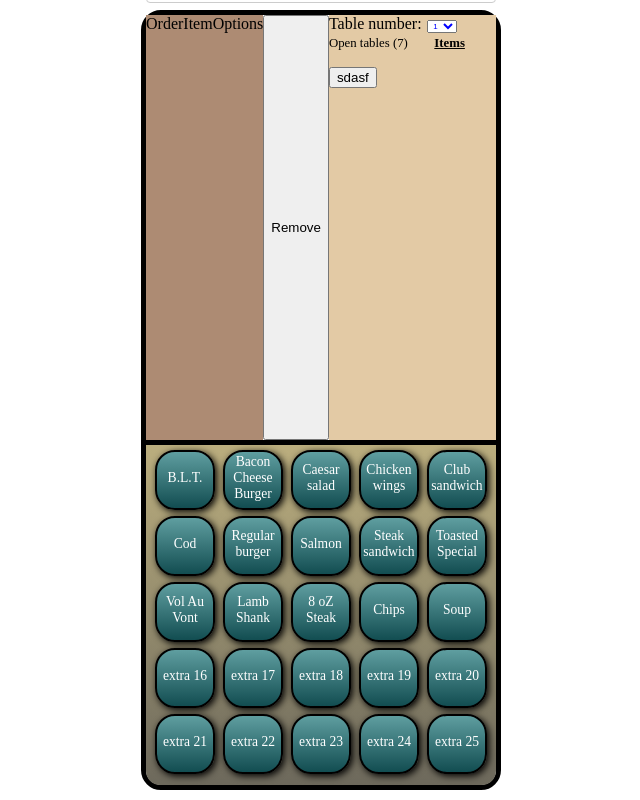
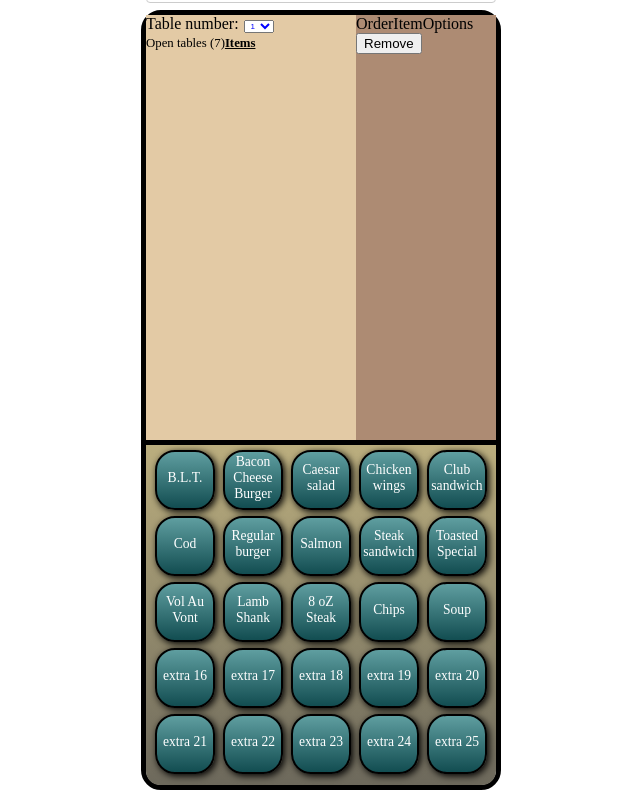
Before and after one commit to John-Paul-Larkin/kitchenpos, a React (Create React App) app: page / in a window 1280 px wide. Shown: the whole page, without its empty margins (319-959 px from the left). Built offline with nearby package versions, Linux system fonts and the light colour scheme.

Commit message:
ui tweaks

```diff
--- a/src/components/OrderDetails.tsx
+++ b/src/components/OrderDetails.tsx
@@ -40,7 +40,6 @@ export default function OrderDetails() {
           ))}
       </div>
 
-      <button onClick={() => console.log(tableNumber)}>sdasf</button>
     </div>
   );
 }
--- a/src/components/OrderItemOptions.tsx
+++ b/src/components/OrderItemOptions.tsx
@@ -23,21 +23,21 @@ export default function OrderItemOptions() {
       <div className={styles["order-item-details"]}>
         OrderItemOptions
         {selectedOrderItem && <h2>{selectedOrderItem.name}</h2>}
+        <button
+          onClick={() => {
+            dispatch({ type: "remove", payload: selectedOrderItem!.id });
+          }}
+        >
+          Remove
+        </button>
         {selectedOrderItem?.ingredients &&
           selectedOrderItem.ingredients.map((ingredient) => (
-            <div key={ingredient.id}>
+            <div key={ingredient.id} style={ingredient.selected ? {} : { color: "white" } }>
               {ingredient.ingredient}
-              <Switch checked={ingredient.selected} onClick={() => handleSwitchToggle(ingredient.id!)} />
+              <Switch size="small" checked={ingredient.selected} onClick={() => handleSwitchToggle(ingredient.id!)} />
             </div>
           ))}
       </div>
-      <button
-        onClick={() => {
-          dispatch({ type: "remove", payload: selectedOrderItem!.id });
-        }}
-      >
-        Remove
-      </button>
     </>
   );
 }
--- a/src/components/OrderScreen.tsx
+++ b/src/components/OrderScreen.tsx
@@ -5,8 +5,8 @@ import styles from "../styles/OrderScreen.module.css";
 export default function OrderScreen() {
   return (
     <div className={styles["order-screen"]}>
+      <OrderDetails />
       <OrderItemOptions />
-      <OrderDetails />
     </div>
   );
 }
--- a/src/styles/OrderScreen.module.css
+++ b/src/styles/OrderScreen.module.css
@@ -6,9 +6,9 @@
 .order-items-screen-container {
   background-color: var(--three);
   /* overflow-y: scroll; */
-  width: 50%;
+  width: 60%;
 
-  display: inline-block;
+  /* display: inline-block; */
 }
 
 .order-items-screen {
@@ -33,15 +33,8 @@
   width: 110%;
   position: relative;
   left: -12px;
-  font-size: 1.3em;
+  /* font-size: 1.3em; */
   color: white;
-}
-
-.selected::before {
-  display: inline-block;
-  content: "<";
-  position: relative;
-  left:-1em;
 }
 
 h2 {
@@ -49,7 +42,6 @@ h2 {
   text-decoration: underline;
   text-align: center;
   display: inline-block;
-  width: 50%;
 }
 
 span {
@@ -69,7 +61,7 @@ span {
 /* Left side of order screen */
 
 .order-item-details {
-  flex-grow: 1;
   background-color: var(--one);
-  display: inline-block;
+  /* display: inline-block; */
+  width:40%;
 }
```
